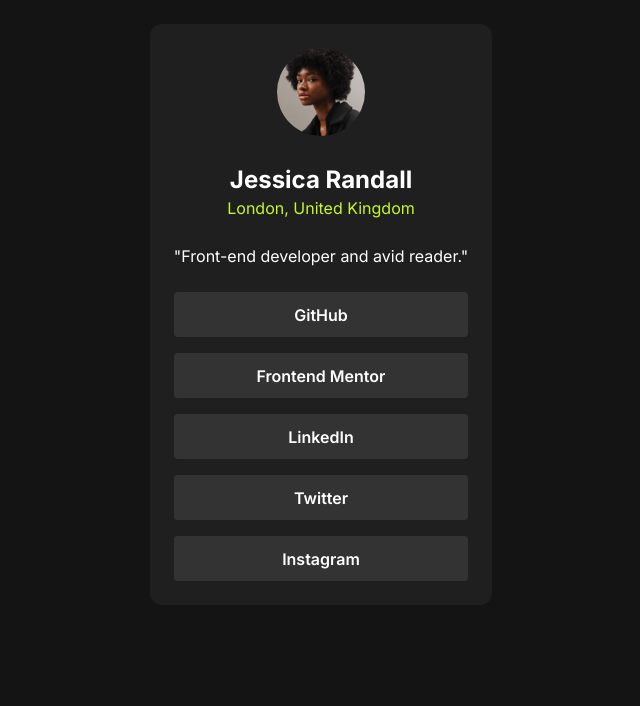
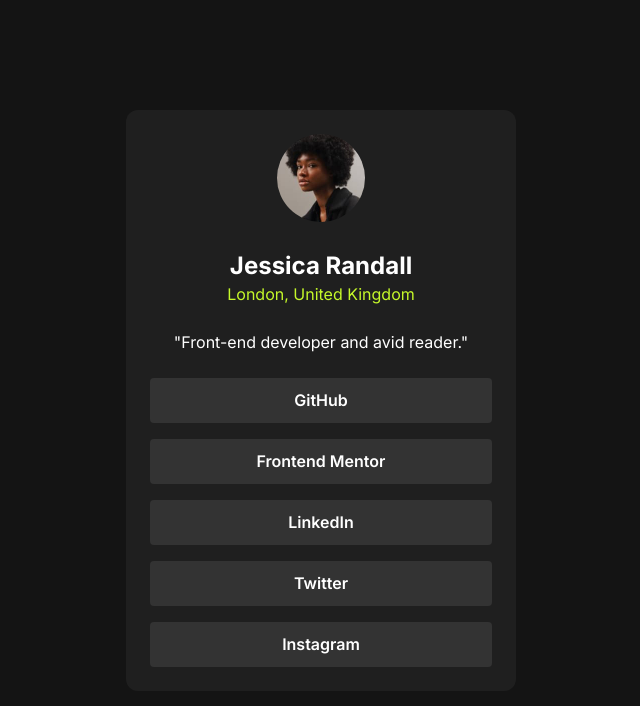
Before and after one commit to Vlekzander/frontend-mentor, a website built with Vite: page projects/project-3/index.html in a window 1280 px wide. Shown: the whole page, without its empty margins (319-959 px from the left). Built offline with nearby package versions, Linux system fonts and the light colour scheme.

Commit message:
Desktop fix

```diff
--- a/projects/project-3/styles.css
+++ b/projects/project-3/styles.css
@@ -9,11 +9,11 @@
 }
 
 body {
-  @apply bg-chinese-black flex justify-center items-center p-6;
+  @apply bg-chinese-black flex justify-center items-center p-6 h-screen;
 }
 
 .profile {
-  @apply bg-eerie-black text-white text-center p-6 rounded-xl font-[inter] flex flex-col space-y-6;
+  @apply bg-eerie-black text-white text-center p-6 rounded-xl font-[inter] flex flex-col space-y-6 w-[390px];
 }
 
 .user-infos {
@@ -37,5 +37,5 @@
 }
 
 .links a {
-  @apply bg-dark-charcoal rounded-sm font-semibold h-[45px] flex items-center justify-center;
+  @apply bg-dark-charcoal hover:bg-green-yellow hover:text-dark-charcoal rounded-sm font-semibold h-[45px] flex items-center justify-center;
 }
```
